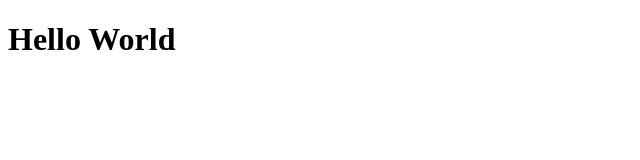
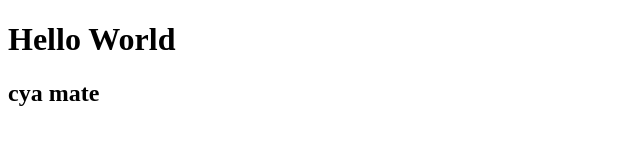
Before and after one commit to Riio25/Portfolio, a plain HTML site: page index.html in a window 1280 px wide. Shown: the whole page, without its empty margins (0-640 px from the left). Drawn offline with Linux system fonts and the light colour scheme.

Commit message:
starting

```diff
--- a/index.html
+++ b/index.html
@@ -9,6 +9,6 @@
 <body>
 
     <h1>Hello World</h1>
-
+    <h2>cya mate</h2>
 </body>
 </html>
```
